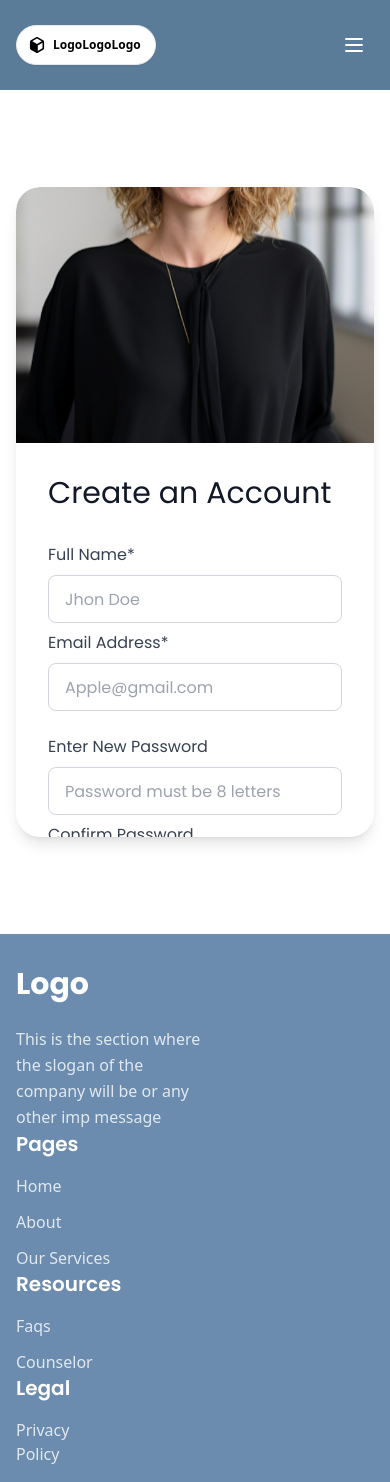
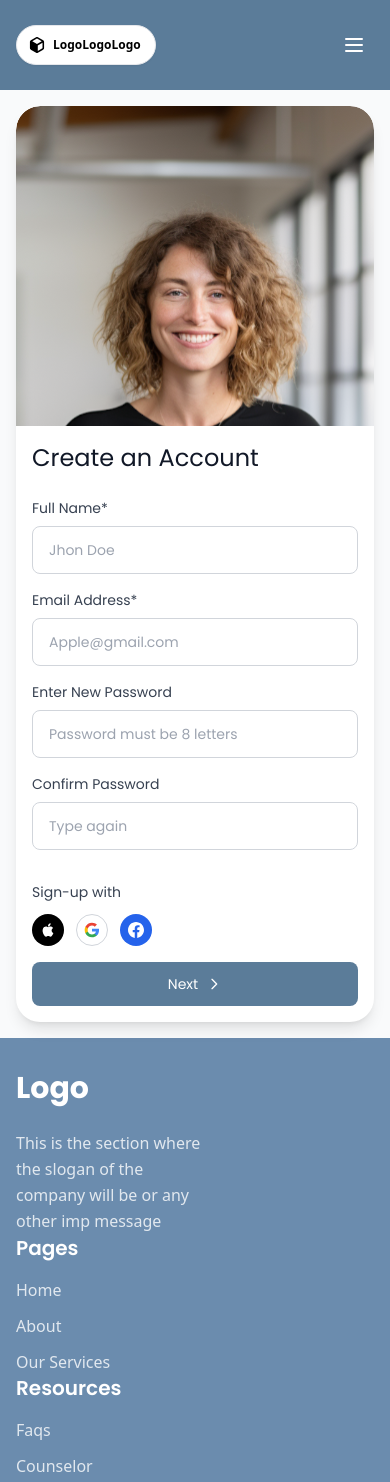
Before and after one commit to HamzaAliKundi/ekhta-gandhi-fe, a React (Vite) app: page /signup in a window 390 px wide. Shown: the top 1482 px of the page. Built offline with nearby package versions, Linux system fonts and the light colour scheme; no server answers.

Commit message:
responsive fix

```diff
--- a/src/components/Register/Register.jsx
+++ b/src/components/Register/Register.jsx
@@ -23,44 +23,44 @@ const Register = () => {
     };
 
     return (
-        <div className="min-h-screen bg-white-50 flex items-center justify-center px-4 py-8">
+        <div className="min-h-screen bg-gray-50 flex items-center justify-center px-4 py-4 sm:py-8">
             <div className="w-full max-w-6xl">
-                {/* Main Card Container - Optimal height */}
-                <div className="bg-white rounded-3xl shadow-lg overflow-hidden max-h-[650px]">
-                    <div className="flex flex-col lg:flex-row h-full">
+                {/* Main Card Container - Mobile responsive */}
+                <div className="bg-white rounded-3xl shadow-lg overflow-hidden lg:max-h-[650px]">
+                    <div className="flex flex-col lg:flex-row lg:h-full">
 
                         {/* Left Side - Image */}
                         <div className="lg:w-1/3 xl:w-2/5">
-                            <div className="h-64 lg:h-[650px] relative">
+                            <div className="h-80 sm:h-96 lg:h-[650px] relative">
                                 <img
                                     src="/register/Frame_584.svg"
                                     alt="Register illustration"
-                                    className="w-full h-full object-cover rounded-t-3xl lg:rounded-l-3xl lg:rounded-tr-none"
+                                    className="w-full h-full object-cover object-top rounded-t-3xl lg:rounded-l-3xl lg:rounded-tr-none lg:object-center"
                                 />
                             </div>
                         </div>
 
-                        {/* Right Side - Form Container with exact Figma dimensions */}
-                        <div className="lg:w-2/3 xl:w-3/5 flex items-center justify-center p-8 lg:p-12">
+                        {/* Right Side - Form Container - Mobile responsive */}
+                        <div className="lg:w-2/3 xl:w-3/5 flex items-center justify-center p-4 sm:p-6 lg:p-12">
 
-                            {/* Form Content Container - 923px width, 401px height */}
-                            <div className="w-full max-w-[923px] space-y-6">
+                            {/* Form Content Container - Mobile responsive */}
+                            <div className="w-full lg:max-w-[923px] space-y-4 sm:space-y-6">
 
                                 {/* Title */}
-                                <div className="mb-8">
-                                    <h1 className="text-3xl lg:text-4xl xl:text-5xl font-normal text-gray-900 font-poppins">
+                                <div className="mb-6 sm:mb-8">
+                                    <h1 className="text-2xl sm:text-3xl lg:text-4xl xl:text-5xl font-normal text-gray-900 font-poppins">
                                         Create an Account
                                     </h1>
                                 </div>
 
                                 {/* Form */}
-                                <form onSubmit={handleSubmit} className="space-y-6">
+                                <form onSubmit={handleSubmit} className="space-y-4 sm:space-y-6">
 
                                     {/* Full Name and Email Row */}
-                                    <div className="grid grid-cols-1 md:grid-cols-2 gap-2">
-                                        {/* Full Name - Figma specs: width: 455.5px, height: 48px */}
+                                    <div className="grid grid-cols-1 md:grid-cols-2 gap-4 md:gap-2">
+                                        {/* Full Name - Mobile responsive */}
                                         <div className="space-y-2">
-                                            <label htmlFor="fullName" className="block text-base font-normal text-gray-700 font-poppins">
+                                            <label htmlFor="fullName" className="block text-sm sm:text-base font-normal text-gray-700 font-poppins">
                                                 Full Name*
                                             </label>
                                             <input
@@ -70,7 +70,7 @@ const Register = () => {
                                                 value={formData.fullName}
                                                 onChange={handleInputChange}
                                                 placeholder="Jhon Doe"
-                                                className="w-full max-w-[455.5px] h-12 px-4 py-3 border border-gray-300 rounded-lg focus:ring-2 focus:ring-blue-500 focus:border-transparent outline-none transition-all font-poppins text-base placeholder-gray-400"
+                                                className="w-full md:max-w-[455.5px] h-12 px-4 py-3 border border-gray-300 rounded-lg focus:ring-2 focus:ring-blue-500 focus:border-transparent outline-none transition-all font-poppins text-sm sm:text-base placeholder-gray-400"
                                                 style={{
                                                     paddingTop: '12px',
                                                     paddingRight: '16px',
@@ -81,9 +81,9 @@ const Register = () => {
                                             />
                                         </div>
 
-                                        {/* Email Address - Figma specs: width: 455.5px, height: 48px */}
+                                        {/* Email Address - Mobile responsive */}
                                         <div className="space-y-2">
-                                            <label htmlFor="email" className="block text-base font-normal text-gray-700 font-poppins">
+                                            <label htmlFor="email" className="block text-sm sm:text-base font-normal text-gray-700 font-poppins">
                                                 Email Address*
                                             </label>
                                             <input
@@ -93,7 +93,7 @@ const Register = () => {
                                                 value={formData.email}
                                                 onChange={handleInputChange}
                                                 placeholder="Apple@gmail.com"
-                                                className="w-full max-w-[455.5px] h-12 px-4 py-3 border border-gray-300 rounded-lg focus:ring-2 focus:ring-blue-500 focus:border-transparent outline-none transition-all font-poppins text-base placeholder-gray-400"
+                                                className="w-full md:max-w-[455.5px] h-12 px-4 py-3 border border-gray-300 rounded-lg focus:ring-2 focus:ring-blue-500 focus:border-transparent outline-none transition-all font-poppins text-sm sm:text-base placeholder-gray-400"
                                                 style={{
                                                     paddingTop: '12px',
                                                     paddingRight: '16px',
@@ -106,10 +106,10 @@ const Register = () => {
                                     </div>
 
                                     {/* Password and Confirm Password Row */}
-                                    <div className="grid grid-cols-1 md:grid-cols-2 gap-2">
-                                        {/* Enter New Password - Figma specs: width: 455.5px, height: 48px */}
+                                    <div className="grid grid-cols-1 md:grid-cols-2 gap-4 md:gap-2">
+                                        {/* Enter New Password - Mobile responsive */}
                                         <div className="space-y-2">
-                                            <label htmlFor="password" className="block text-base font-normal text-gray-700 font-poppins">
+                                            <label htmlFor="password" className="block text-sm sm:text-base font-normal text-gray-700 font-poppins">
                                                 Enter New Password
                                             </label>
                                             <input
@@ -119,7 +119,7 @@ const Register = () => {
                                                 value={formData.password}
                                                 onChange={handleInputChange}
                                                 placeholder="Password must be 8 letters"
-                                                className="w-full max-w-[455.5px] h-12 px-4 py-3 border border-gray-300 rounded-lg focus:ring-2 focus:ring-blue-500 focus:border-transparent outline-none transition-all font-poppins text-base placeholder-gray-400"
+                                                className="w-full md:max-w-[455.5px] h-12 px-4 py-3 border border-gray-300 rounded-lg focus:ring-2 focus:ring-blue-500 focus:border-transparent outline-none transition-all font-poppins text-sm sm:text-base placeholder-gray-400"
                                                 style={{
                                                     paddingTop: '12px',
                                                     paddingRight: '16px',
@@ -130,9 +130,9 @@ const Register = () => {
                                             />
                                         </div>
 
-                                        {/* Confirm Password - Figma specs: width: 455.5px, height: 48px */}
+                                        {/* Confirm Password - Mobile responsive */}
                                         <div className="space-y-2">
-                                            <label htmlFor="confirmPassword" className="block text-base font-normal text-gray-700 font-poppins">
+                                            <label htmlFor="confirmPassword" className="block text-sm sm:text-base font-normal text-gray-700 font-poppins">
                                                 Confirm Password
                                             </label>
                                             <input
@@ -142,7 +142,7 @@ const Register = () => {
                                                 value={formData.confirmPassword}
                                                 onChange={handleInputChange}
                                                 placeholder="Type again"
-                                                className="w-full max-w-[455.5px] h-12 px-4 py-3 border border-gray-300 rounded-lg focus:ring-2 focus:ring-blue-500 focus:border-transparent outline-none transition-all font-poppins text-base placeholder-gray-400"
+                                                className="w-full md:max-w-[455.5px] h-12 px-4 py-3 border border-gray-300 rounded-lg focus:ring-2 focus:ring-blue-500 focus:border-transparent outline-none transition-all font-poppins text-sm sm:text-base placeholder-gray-400"
                                                 style={{
                                                     paddingTop: '12px',
                                                     paddingRight: '16px',
@@ -154,21 +154,21 @@ const Register = () => {
                                         </div>
                                     </div>
 
-                                    {/* Sign-up with social options and Next button */}
-                                    <div className="flex flex-col sm:flex-row justify-between items-start sm:items-center gap-6 pt-4">
+                                    {/* Sign-up with social options and Next button - Mobile responsive */}
+                                    <div className="flex flex-col sm:flex-row justify-between items-start sm:items-center gap-4 sm:gap-6 pt-4">
 
                                         {/* Sign-up with social options */}
-                                        <div className="flex items-center space-x-4">
-                                            <span className="text-base font-normal text-gray-700 font-poppins">Sign-up with</span>
+                                        <div className="flex flex-col sm:flex-row sm:items-center space-y-3 sm:space-y-0 sm:space-x-4">
+                                            <span className="text-sm sm:text-base font-normal text-gray-700 font-poppins">Sign-up with</span>
 
                                             {/* Social Login Buttons */}
                                             <div className="flex space-x-3">
                                                 {/* Apple */}
                                                 <button
                                                     type="button"
-                                                    className="w-10 h-10 bg-black rounded-full flex items-center justify-center hover:bg-gray-800 transition-colors"
+                                                    className="w-8 h-8 sm:w-10 sm:h-10 bg-black rounded-full flex items-center justify-center hover:bg-gray-800 transition-colors"
                                                 >
-                                                    <svg className="w-5 h-5 text-white" fill="currentColor" viewBox="0 0 24 24">
+                                                    <svg className="w-4 h-4 sm:w-5 sm:h-5 text-white" fill="currentColor" viewBox="0 0 24 24">
                                                         <path d="M18.71 19.5c-.83 1.24-1.71 2.45-3.05 2.47-1.34.03-1.77-.79-3.29-.79-1.53 0-2 .77-3.27.82-1.31.05-2.3-1.32-3.14-2.53C4.25 17 2.94 12.45 4.7 9.39c.87-1.52 2.43-2.48 4.12-2.51 1.28-.02 2.5.87 3.29.87.78 0 2.26-1.07 3.81-.91.65.03 2.47.26 3.64 1.98-.09.06-2.17 1.28-2.15 3.81.03 3.02 2.65 4.03 2.68 4.04-.03.07-.42 1.44-1.38 2.83M13 3.5c.73-.83 1.94-1.46 2.94-1.5.13 1.17-.34 2.35-1.04 3.19-.69.85-1.83 1.51-2.95 1.42-.15-1.15.41-2.35 1.05-3.11z" />
                                                     </svg>
                                                 </button>
@@ -176,9 +176,9 @@ const Register = () => {
                                                 {/* Google */}
                                                 <button
                                                     type="button"
-                                                    className="w-10 h-10 bg-white border border-gray-300 rounded-full flex items-center justify-center hover:bg-gray-50 transition-colors"
+                                                    className="w-8 h-8 sm:w-10 sm:h-10 bg-white border border-gray-300 rounded-full flex items-center justify-center hover:bg-gray-50 transition-colors"
                                                 >
-                                                    <svg className="w-5 h-5" viewBox="0 0 24 24">
+                                                    <svg className="w-4 h-4 sm:w-5 sm:h-5" viewBox="0 0 24 24">
                                                         <path fill="#4285F4" d="M22.56 12.25c0-.78-.07-1.53-.2-2.25H12v4.26h5.92c-.26 1.37-1.04 2.53-2.21 3.31v2.77h3.57c2.08-1.92 3.28-4.74 3.28-8.09z" />
                                                         <path fill="#34A853" d="M12 23c2.97 0 5.46-.98 7.28-2.66l-3.57-2.77c-.98.66-2.23 1.06-3.71 1.06-2.86 0-5.29-1.93-6.16-4.53H2.18v2.84C3.99 20.53 7.7 23 12 23z" />
                                                         <path fill="#FBBC05" d="M5.84 14.09c-.22-.66-.35-1.36-.35-2.09s.13-1.43.35-2.09V7.07H2.18C1.43 8.55 1 10.22 1 12s.43 3.45 1.18 4.93l2.85-2.22.81-.62z" />
@@ -189,23 +189,23 @@ const Register = () => {
                                                 {/* Facebook */}
                                                 <button
                                                     type="button"
-                                                    className="w-10 h-10 bg-blue-600 rounded-full flex items-center justify-center hover:bg-blue-700 transition-colors"
+                                                    className="w-8 h-8 sm:w-10 sm:h-10 bg-blue-600 rounded-full flex items-center justify-center hover:bg-blue-700 transition-colors"
                                                 >
-                                                    <svg className="w-5 h-5 text-white" fill="currentColor" viewBox="0 0 24 24">
+                                                    <svg className="w-4 h-4 sm:w-5 sm:h-5 text-white" fill="currentColor" viewBox="0 0 24 24">
                                                         <path d="M24 12.073c0-6.627-5.373-12-12-12s-12 5.373-12 12c0 5.99 4.388 10.954 10.125 11.854v-8.385H7.078v-3.47h3.047V9.43c0-3.007 1.792-4.669 4.533-4.669 1.312 0 2.686.235 2.686.235v2.953H15.83c-1.491 0-1.956.925-1.956 1.874v2.25h3.328l-.532 3.47h-2.796v8.385C19.612 23.027 24 18.062 24 12.073z" />
                                                     </svg>
                                                 </button>
                                             </div>
                                         </div>
 
-                                        {/* Next Button */}
+                                        {/* Next Button - Mobile responsive */}
                                         <button
                                             type="submit"
-                                            className="px-8 py-3 text-white rounded-lg hover:opacity-90 transition-colors font-poppins text-base font-normal flex items-center space-x-2"
+                                            className="w-full sm:w-auto px-6 sm:px-8 py-3 text-white rounded-lg hover:opacity-90 transition-colors font-poppins text-sm sm:text-base font-normal flex items-center justify-center space-x-2"
                                             style={{ backgroundColor: '#5B7C99' }}
                                         >
                                             <span>Next</span>
-                                            <svg className="w-5 h-5" fill="none" stroke="currentColor" viewBox="0 0 24 24">
+                                            <svg className="w-4 h-4 sm:w-5 sm:h-5" fill="none" stroke="currentColor" viewBox="0 0 24 24">
                                                 <path strokeLinecap="round" strokeLinejoin="round" strokeWidth={2} d="M9 5l7 7-7 7" />
                                             </svg>
                                         </button>
```
Also changed, not shown: src/components/Contact/Contact.jsx (+25 -25 lines), src/components/navbar.jsx (+11 -11 lines).
